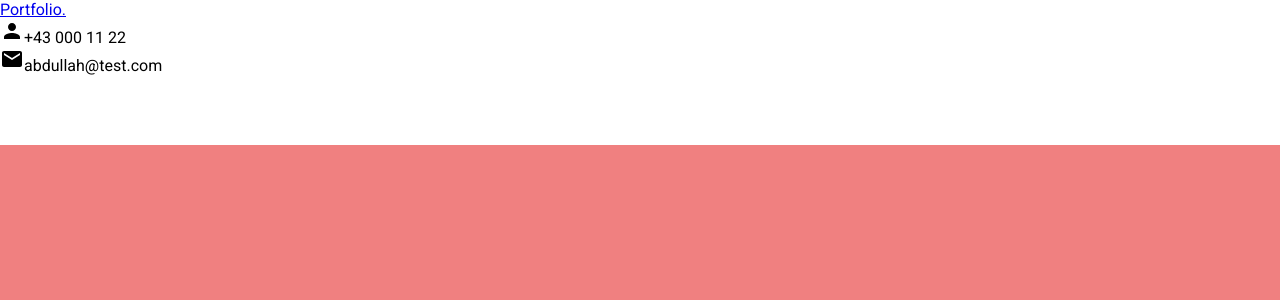
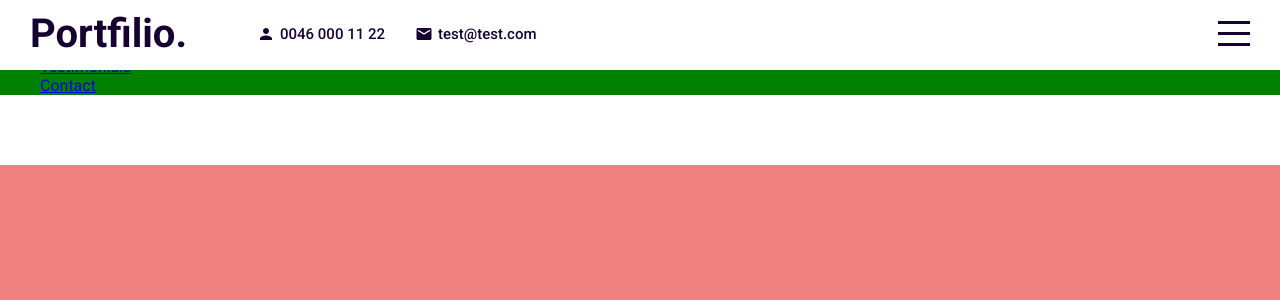
Before and after one commit to Abdullah1428/portfolio-tut-youtube, a React (Create React App) app: page / in a window 1280 px wide. Shown: the top 300 px of the page. Built offline with nearby package versions, Linux system fonts and the light colour scheme.

Commit message:
fixed issue with topbar

```diff
--- a/src/App.jsx
+++ b/src/App.jsx
@@ -8,6 +8,7 @@ import Testimonials from './components/testimonials/Testimonials'
 import Contact from './components/contact/Contact'
 
 import './app.scss'
+import Menu from './components/menu/Menu'
 
 function App() {
   const [menuOpen, setMenuOpen] = useState(false)
@@ -15,6 +16,7 @@ function App() {
   return (
     <div className='app'>
       <Topbar menuOpen={menuOpen} setMenuOpen={setMenuOpen} />
+      <Menu />
       <div className='sections'>
         <Intro />
         <Portfolio />
--- a/src/components/menu/Menu.jsx
+++ b/src/components/menu/Menu.jsx
@@ -1,5 +1,25 @@
 import './menu.scss'
 
 export default function Menu() {
-  return <div className='menu'></div>
+  return (
+    <div className='menu'>
+      <ul>
+        <li>
+          <a href='#intro'>Home</a>
+        </li>
+        <li>
+          <a href='#portfolio'>Portfolio</a>
+        </li>
+        <li>
+          <a href='#works'>Works</a>
+        </li>
+        <li>
+          <a href='#testimonials'>Testimonials</a>
+        </li>
+        <li>
+          <a href='#contact'>Contact</a>
+        </li>
+      </ul>
+    </div>
+  )
 }
--- a/src/components/portfolio/Portfolio.jsx
+++ b/src/components/portfolio/Portfolio.jsx
@@ -1,5 +1,5 @@
 import './portfolio.scss'
 
 export default function Portfolio() {
-  return <div className='portfolio'></div>
+  return <div className='portfolio' id='portfolio'></div>
 }
--- a/src/components/testimonials/Testimonials.jsx
+++ b/src/components/testimonials/Testimonials.jsx
@@ -1,5 +1,5 @@
 import './testimonials.scss'
 
 export default function Testimonials() {
-  return <div className='testimonials'></div>
+  return <div className='testimonials' id='testimonials'></div>
 }
--- a/src/components/topbar/Topbar.jsx
+++ b/src/components/topbar/Topbar.jsx
@@ -3,17 +3,19 @@ import { Person, Mail } from '@material-ui/icons'
 
 export default function Topbar({ menuOpen, setMenuOpen }) {
   return (
-    <div className={'topbar' + (menuOpen && 'active')}>
+    <div className={'topbar ' + (menuOpen && 'active')}>
       <div className='wrapper'>
         <div className='left'>
-          <a href='#intro'>Portfolio.</a>
+          <a href='#intro' className='logo'>
+            Portfilio.
+          </a>
           <div className='itemContainer'>
             <Person className='icon' />
-            <span>+43 000 11 22</span>
+            <span>0046 000 11 22</span>
           </div>
           <div className='itemContainer'>
             <Mail className='icon' />
-            <span>abdullah@test.com</span>
+            <span>test@test.com</span>
           </div>
         </div>
         <div className='right'>
--- a/src/components/topbar/topbar.scss
+++ b/src/components/topbar/topbar.scss
@@ -7,7 +7,8 @@
   color: $mainColor;
   position: fixed;
   top: 0;
-  z-index: 2;
+  z-index: 3;
+  transition: all 1s ease;
 
   .wrapper {
     padding: 10px 30px;
@@ -39,7 +40,7 @@
 
         span {
           font-size: 15px;
-          font-weight: 400;
+          font-weight: 500;
         }
       }
     }
@@ -48,6 +49,7 @@
       .hamburger {
         width: 32px;
         height: 25px;
+        display: flex;
         flex-direction: column;
         justify-content: space-between;
         cursor: pointer;
@@ -73,11 +75,9 @@
           background-color: white;
           transform: rotate(45deg);
         }
-
         &:nth-child(2) {
           opacity: 0;
         }
-
         &:last-child {
           background-color: white;
           transform: rotate(-45deg);
--- a/src/components/works/Works.jsx
+++ b/src/components/works/Works.jsx
@@ -1,5 +1,5 @@
 import './works.scss'
 
 export default function Works() {
-  return <div className='works'></div>
+  return <div className='works' id='works'></div>
 }
```
